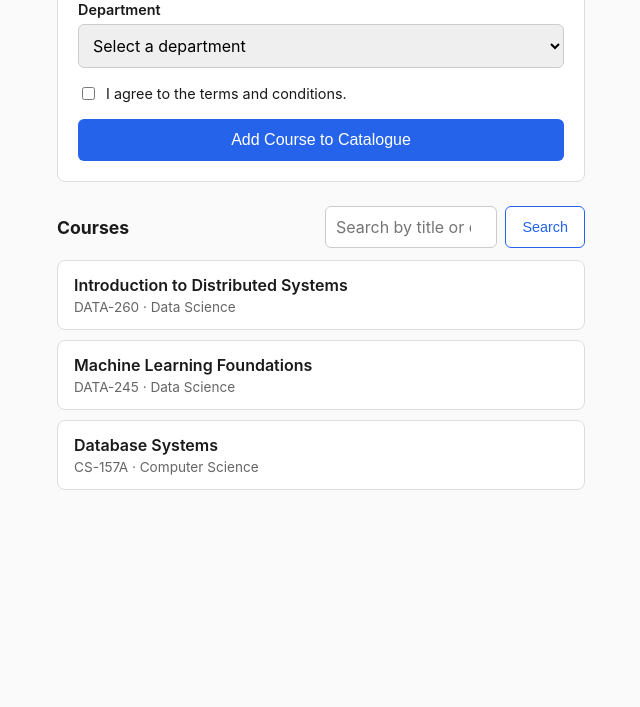
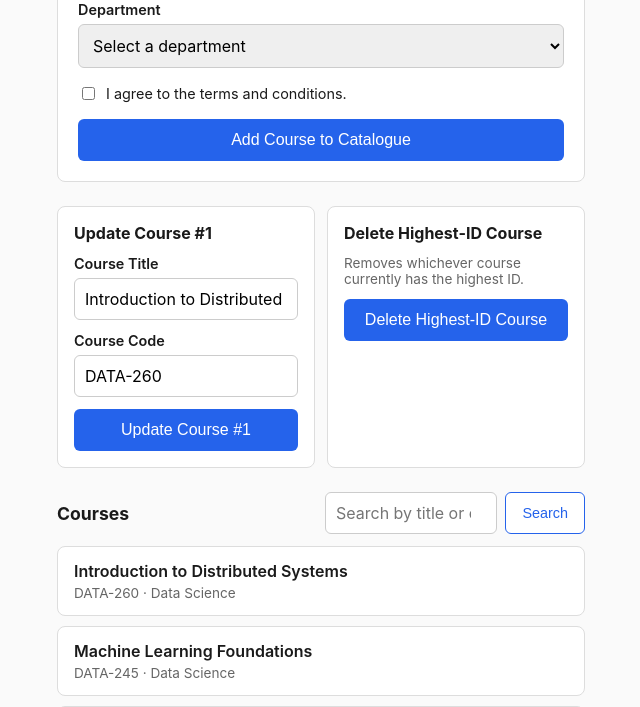
Before and after one commit to prags8585/data260-8360, a FastAPI app: page / in a window 1280 px wide. Shown: the part 475-1182 px from the top of the page, without its empty margins (319-959 px from the left). Before the commit the page ends 965 px from the top, so only its background shows below. Run offline with FastAPI, Linux system fonts and the light colour scheme.

Commit message:
HW2 Part 2: real FastAPI CRUD backend for the Course Catalogue
Replaces Part 1's mock data with an in-memory store and four real routes:

- POST /courses: create a new course (redirects home with the updated
  list); server-side validation on required fields, redirecting with a
  flash error (?error=...) on failure rather than a 500
- POST /courses/1/update: updates the record with ID 1 specifically to
  submitted title/code values (a small pre-filled "Update Course #1"
  form), erroring gracefully if ID 1 doesn't exist
- POST /courses/delete-highest: deletes whichever record currently has
  the max ID, erroring gracefully if the list is already empty
- GET /?q=...: search by course title or code (already wired in Part 1,
  now filtering real data)

Verified all four operations end-to-end via curl and in-browser at both
desktop and 375px widths: create, update #1, delete-highest, search-hit,
search-no-match, delete-on-empty-list, and update-when-id-1-missing all
behave correctly, including the error-banner and empty-state paths this
now genuinely exercises (not just the Part 1 demo params).

Co-Authored-By: Claude Sonnet 5 <noreply@anthropic.com>

```diff
--- a/main.py
+++ b/main.py
@@ -1,13 +1,13 @@
-"""FastAPI backend for the Course Catalogue app (HW2).
+"""FastAPI backend for the Course Catalogue app (HW2 Part 2).
 
-Part 1 scaffold: serves the responsive Jinja2 template with mock in-memory
-data so the list/loading/empty/error states can be built and demonstrated
-before Part 2 adds real persistence and full CRUD routes.
+Real in-memory CRUD for the Course entity: create, update record #1,
+delete the highest-ID record, and search by primary/secondary field.
+Server-rendered (Jinja2), Post/Redirect/Get throughout.
 """
 
 import asyncio
 
-from fastapi import FastAPI, Request
+from fastapi import FastAPI, Form, Request
 from fastapi.responses import RedirectResponse
 from fastapi.staticfiles import StaticFiles
 from fastapi.templating import Jinja2Templates
@@ -16,17 +16,50 @@ app = FastAPI()
 app.mount("/static", StaticFiles(directory="static"), name="static")
 templates = Jinja2Templates(directory="templates")
 
-# Part 1 placeholder data -- replaced by real storage/CRUD in Part 2.
-MOCK_COURSES = [
-    {"id": 1, "courseTitle": "Introduction to Distributed Systems", "courseCode": "DATA-260", "department": "Data Science"},
-    {"id": 2, "courseTitle": "Machine Learning Foundations", "courseCode": "DATA-245", "department": "Data Science"},
-    {"id": 3, "courseTitle": "Database Systems", "courseCode": "CS-157A", "department": "Computer Science"},
+# In-memory store. Seeded with a few rows so the list isn't empty on first run.
+COURSES: list[dict] = [
+    {
+        "id": 1,
+        "courseTitle": "Introduction to Distributed Systems",
+        "courseCode": "DATA-260",
+        "email": "karthik.pragada@sjsu.edu",
+        "description": "Consensus, replication, partitioning, and fault tolerance in distributed systems.",
+        "department": "Data Science",
+    },
+    {
+        "id": 2,
+        "courseTitle": "Machine Learning Foundations",
+        "courseCode": "DATA-245",
+        "email": "karthik.pragada@sjsu.edu",
+        "description": "Supervised and unsupervised learning, model evaluation, and feature engineering.",
+        "department": "Data Science",
+    },
+    {
+        "id": 3,
+        "courseTitle": "Database Systems",
+        "courseCode": "CS-157A",
+        "email": "karthik.pragada@sjsu.edu",
+        "description": "Relational modeling, SQL, transactions, and indexing.",
+        "department": "Computer Science",
+    },
 ]
+_next_id = 4
+
+
+def _get_next_id() -> int:
+    global _next_id
+    course_id = _next_id
+    _next_id += 1
+    return course_id
+
+
+def _find_by_id(course_id: int) -> dict | None:
+    return next((c for c in COURSES if c["id"] == course_id), None)
 
 
 @app.get("/")
 def home(request: Request, q: str = "", state: str = "", error: str = ""):
-    courses = MOCK_COURSES
+    courses = COURSES
     if state == "empty":
         courses = []
     elif q:
@@ -35,17 +68,59 @@ def home(request: Request, q: str = "", state: str = "", error: str = ""):
             c for c in courses
             if needle in c["courseTitle"].lower() or needle in c["courseCode"].lower()
         ]
+    course_1 = _find_by_id(1)
     return templates.TemplateResponse(
         request,
         "index.html",
-        {"courses": courses, "q": q, "error": error},
+        {"courses": courses, "q": q, "error": error, "course_1": course_1},
     )
 
 
 @app.post("/courses")
-async def create_course_stub(request: Request):
-    """Part 1 demo stub only: adds a short artificial delay so the loading
-    state is genuinely visible, then redirects home without persisting
-    anything. Replaced with real create logic in Part 2."""
+async def create_course(
+    courseTitle: str = Form(...),
+    courseCode: str = Form(...),
+    email: str = Form(""),
+    description: str = Form(""),
+    department: str = Form(""),
+    agreeTerms: str | None = Form(None),
+):
+    if not courseTitle.strip() or not courseCode.strip():
+        return RedirectResponse(url="/?error=Course+title+and+code+are+required.", status_code=303)
+
+    # Artificial delay so the loading state (Part 1) stays genuinely visible.
     await asyncio.sleep(1.5)
+
+    COURSES.append({
+        "id": _get_next_id(),
+        "courseTitle": courseTitle.strip(),
+        "courseCode": courseCode.strip(),
+        "email": email.strip(),
+        "description": description.strip(),
+        "department": department,
+        "agreeTerms": bool(agreeTerms),
+    })
     return RedirectResponse(url="/", status_code=303)
+
+
+@app.post("/courses/1/update")
+async def update_course_1(courseTitle: str = Form(...), courseCode: str = Form(...)):
+    course = _find_by_id(1)
+    if course is None:
+        return RedirectResponse(url="/?error=Course+with+ID+1+not+found.", status_code=303)
+    if not courseTitle.strip() or not courseCode.strip():
+        return RedirectResponse(url="/?error=Course+title+and+code+are+required.", status_code=303)
+
+    course["courseTitle"] = courseTitle.strip()
+    course["courseCode"] = courseCode.strip()
+    return RedirectResponse(url="/", status_code=303)
+
+
+@app.post("/courses/delete-highest")
+async def delete_highest_course():
+    if not COURSES:
+        return RedirectResponse(url="/?error=No+courses+to+delete.", status_code=303)
+
+    highest = max(COURSES, key=lambda c: c["id"])
+    COURSES.remove(highest)
+    return RedirectResponse(url="/", status_code=303)
--- a/static/style.css
+++ b/static/style.css
@@ -92,6 +92,60 @@ button[type="submit"] {
 
 button[type="submit"]:hover {
   background: #1d4ed8;
+}
+
+.manage-section {
+  margin-top: 24px;
+  display: flex;
+  flex-direction: column;
+  gap: 12px;
+}
+
+.manage-card {
+  background: #fff;
+  border: 1px solid #ddd;
+  border-radius: 8px;
+  padding: 16px;
+}
+
+.manage-card h2 {
+  font-size: 1rem;
+  margin: 0 0 12px;
+}
+
+.manage-hint {
+  font-size: 0.85rem;
+  color: #666;
+  margin: 0 0 12px;
+}
+
+.inline-form .field {
+  margin-bottom: 12px;
+}
+
+.danger-button {
+  width: 100%;
+  background: #fff;
+  color: #b91c1c;
+  border: 1px solid #b91c1c;
+  padding: 12px 20px;
+  border-radius: 6px;
+  font-size: 1rem;
+  cursor: pointer;
+}
+
+.danger-button:hover {
+  background: #fef2f2;
+}
+
+@media (min-width: 480px) {
+  .manage-section {
+    flex-direction: row;
+  }
+
+  .manage-card {
+    flex: 1;
+  }
 }
 
 .list-section {
--- a/templates/index.html
+++ b/templates/index.html
@@ -77,6 +77,35 @@
     <button type="submit">Add Course to Catalogue</button>
   </form>
 
+  <section class="manage-section">
+    <div class="manage-card">
+      <h2>Update Course #1</h2>
+      {% if course_1 %}
+      <form method="POST" action="/courses/1/update" class="inline-form">
+        <div class="field">
+          <label for="update1Title">Course Title</label>
+          <input type="text" id="update1Title" name="courseTitle" value="{{ course_1.courseTitle }}" required>
+        </div>
+        <div class="field">
+          <label for="update1Code">Course Code</label>
+          <input type="text" id="update1Code" name="courseCode" value="{{ course_1.courseCode }}" required>
+        </div>
+        <button type="submit">Update Course #1</button>
+      </form>
+      {% else %}
+      <p class="state-banner empty-state">No course with ID 1 exists to update.</p>
+      {% endif %}
+    </div>
+
+    <div class="manage-card">
+      <h2>Delete Highest-ID Course</h2>
+      <p class="manage-hint">Removes whichever course currently has the highest ID.</p>
+      <form method="POST" action="/courses/delete-highest" class="inline-form">
+        <button type="submit" class="danger-button">Delete Highest-ID Course</button>
+      </form>
+    </div>
+  </section>
+
   <section class="list-section">
     <div class="list-header">
       <h2>Courses</h2>
```
